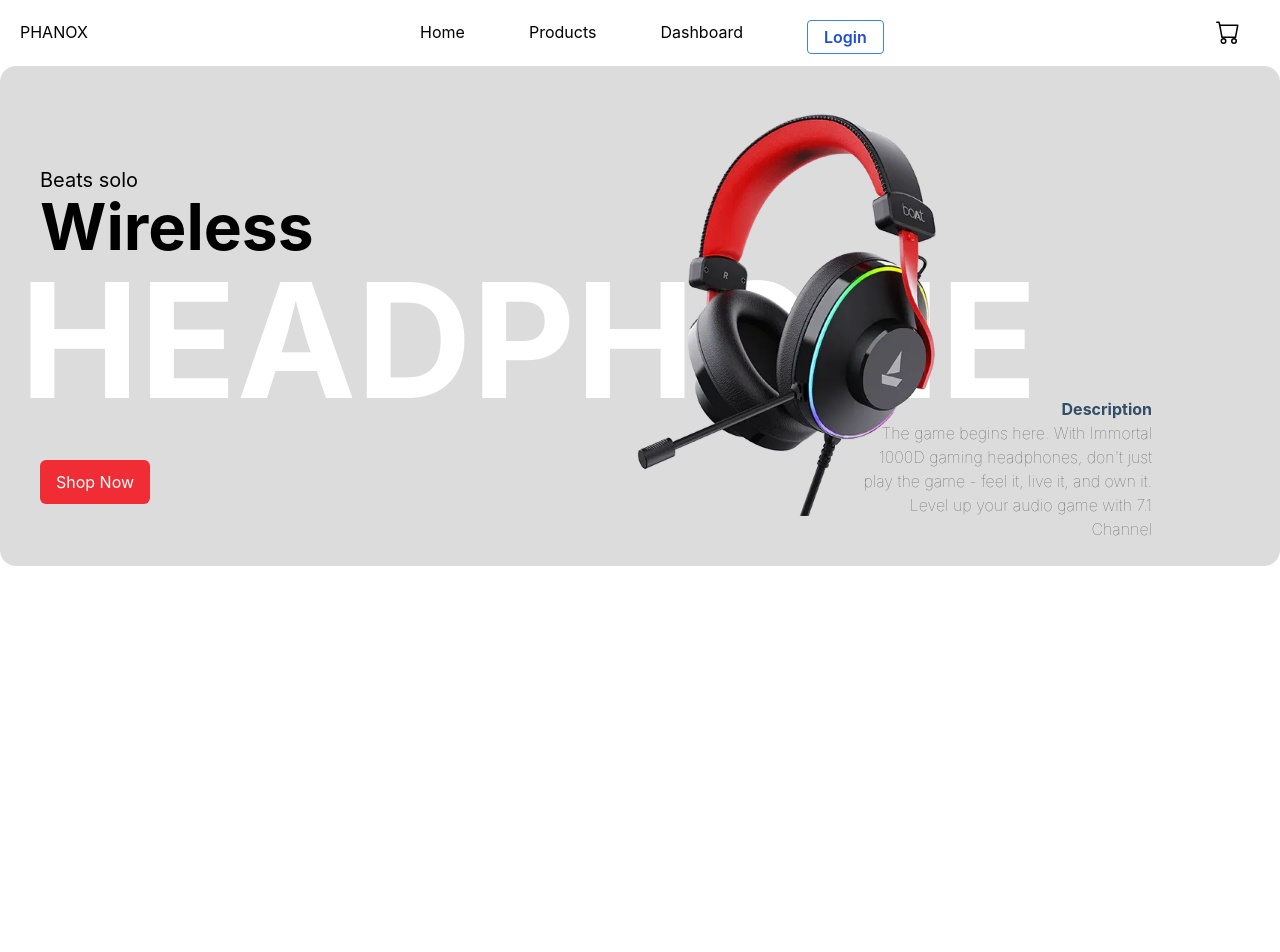
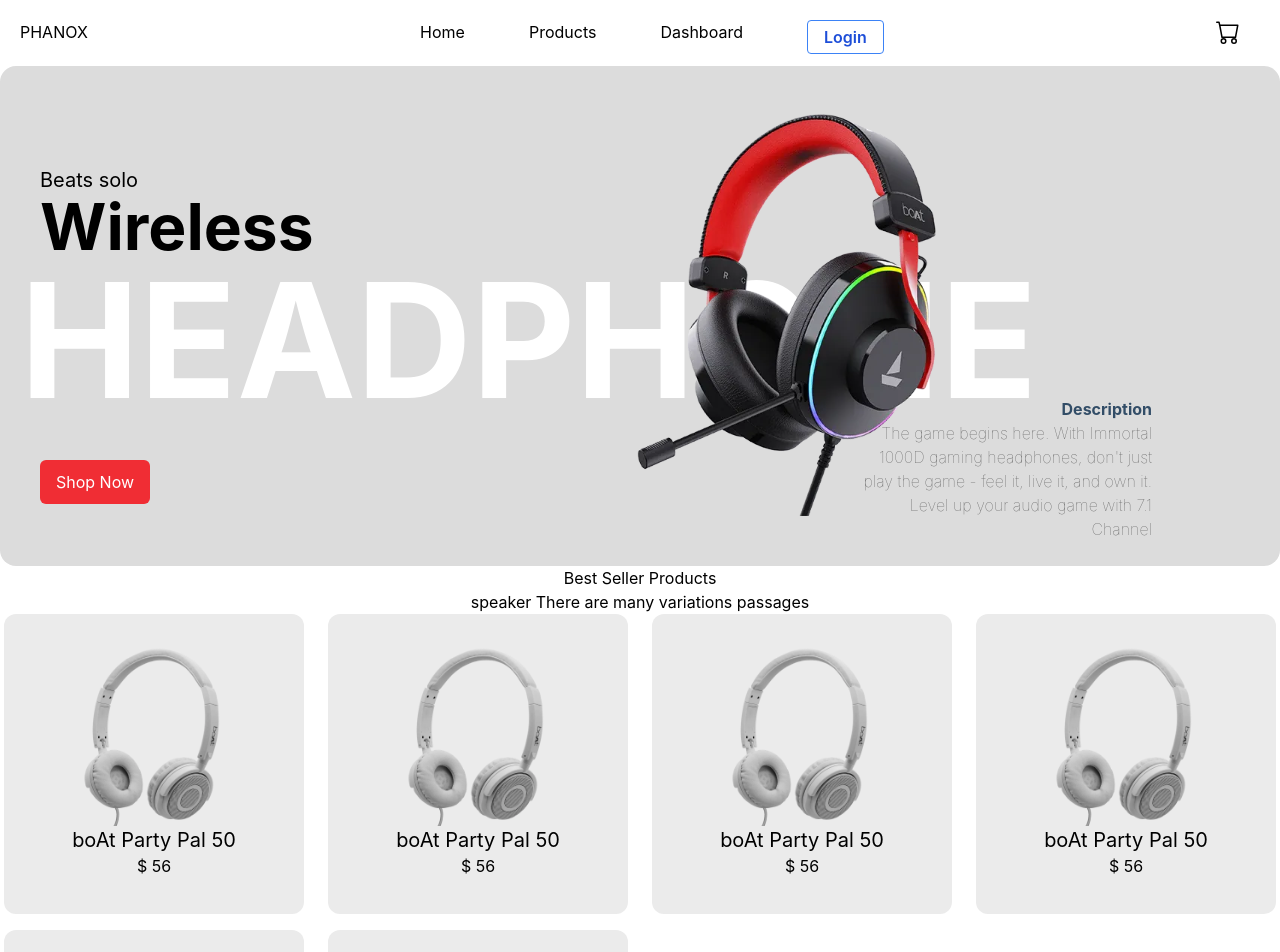
Before and after one commit to loknathsd/earbuds-shop-client, a React (Create React App) app: page / in a window 1280 px wide. Shown: the top 952 px of the page. Before the commit the page ends 800 px from the top, so only its background shows below. Built offline with nearby package versions, Linux system fonts and the light colour scheme.

Commit message:
created products and product card

```diff
--- a/src/components/Banner/Banner.jsx
+++ b/src/components/Banner/Banner.jsx
@@ -7,7 +7,7 @@
             <div>
                 <p className='text-xl'>Beats solo</p>
                 <h3 className='lg:text-[4rem] md:text-[3rem] max-sm:text-[2rem]  font-bold lg:mt-[-15px] '>Wireless</h3>
-                <h1 className='lg:ml-[-20px] md:ml-[-15px] lg:text-[10em] md:text-[6em] max-sm:text-[3em] uppercase text-[#ffffff] font-bold lg:mt-[-55px] md:mt-[-40px]'>HEADPHONE</h1>
+                <h1 className='lg:ml-[-20px] md:ml-[-15px] lg:text-[10em] md:text-[6em] max-sm:text-[3em] uppercase text-[#ffffff] font-bold lg:mt-[-55px] md:mt-[-40px] '>HEADPHONE</h1>
                 <img className='lg:h-[450px] lg:w-[450px] md:h-[350px] md:w-[350px] max-sm:h-[300px] max-sm:w-[250px] top-0 lg:right-[20%] md:right-[10%] max-sm:right-[0%] absolute'  src={BannerLogo} alt="" />
             </div>
             <div className='flex'>
--- /dev/null
+++ b/src/components/Product/Product.jsx
@@ -0,0 +1,15 @@
+import React from 'react';
+
+const Product = ({pd}) => {
+const {img,title,price} = pd;
+
+    return (
+        <div className='bg-[#ebebeb] rounded-xl w-[300px] h-[300px] text-center p-5'>
+            <img className='w-48 mx-auto' src={img} alt="" />
+            <h3 className='text-[##324d67] text-xl'>{title}</h3>
+            <h4>$ {price}</h4>
+        </div>
+    );
+};
+
+export default Product;
--- /dev/null
+++ b/src/components/Products/Products.jsx
@@ -0,0 +1,52 @@
+import Logo from '../../assets/headphones_b_2.webp'
+import Product from '../Product/Product';
+
+
+const products = [
+    {
+        img:Logo,
+        title:'boAt Party Pal 50',
+        price: 56
+    },
+    {
+        img:Logo,
+        title:'boAt Party Pal 50',
+        price: 56
+    },
+    {
+        img:Logo,
+        title:'boAt Party Pal 50',
+        price: 56
+    },
+    {
+        img:Logo,
+        title:'boAt Party Pal 50',
+        price: 56
+    },
+    {
+        img:Logo,
+        title:'boAt Party Pal 50',
+        price: 56
+    }, {
+        img:Logo,
+        title:'boAt Party Pal 50',
+        price: 56
+    }
+]
+const Products = () => {
+    return (
+        <div className='container text-center mx-auto'>
+            <div>
+                <h1>Best Seller Products</h1>
+                <p>speaker There are many variations passages</p>
+            </div>
+            <div className='grid grid-cols-4 gap-4 justify-items-center'>
+               {
+                products.map(pd=><Product pd={pd} />)
+               }
+            </div>
+        </div>
+    );
+};
+
+export default Products;
--- a/src/pages/Home/Home.js
+++ b/src/pages/Home/Home.js
@@ -1,12 +1,14 @@
 import React from 'react';
 import Banner from '../../components/Banner/Banner';
 import Navbar from '../../components/Navbar/Navbar';
+import Products from '../../components/Products/Products';
 
 const Home = () => {
     return (
         <div>
             <Navbar />
             <Banner />
+            <Products />
 
         </div>
     );
```
